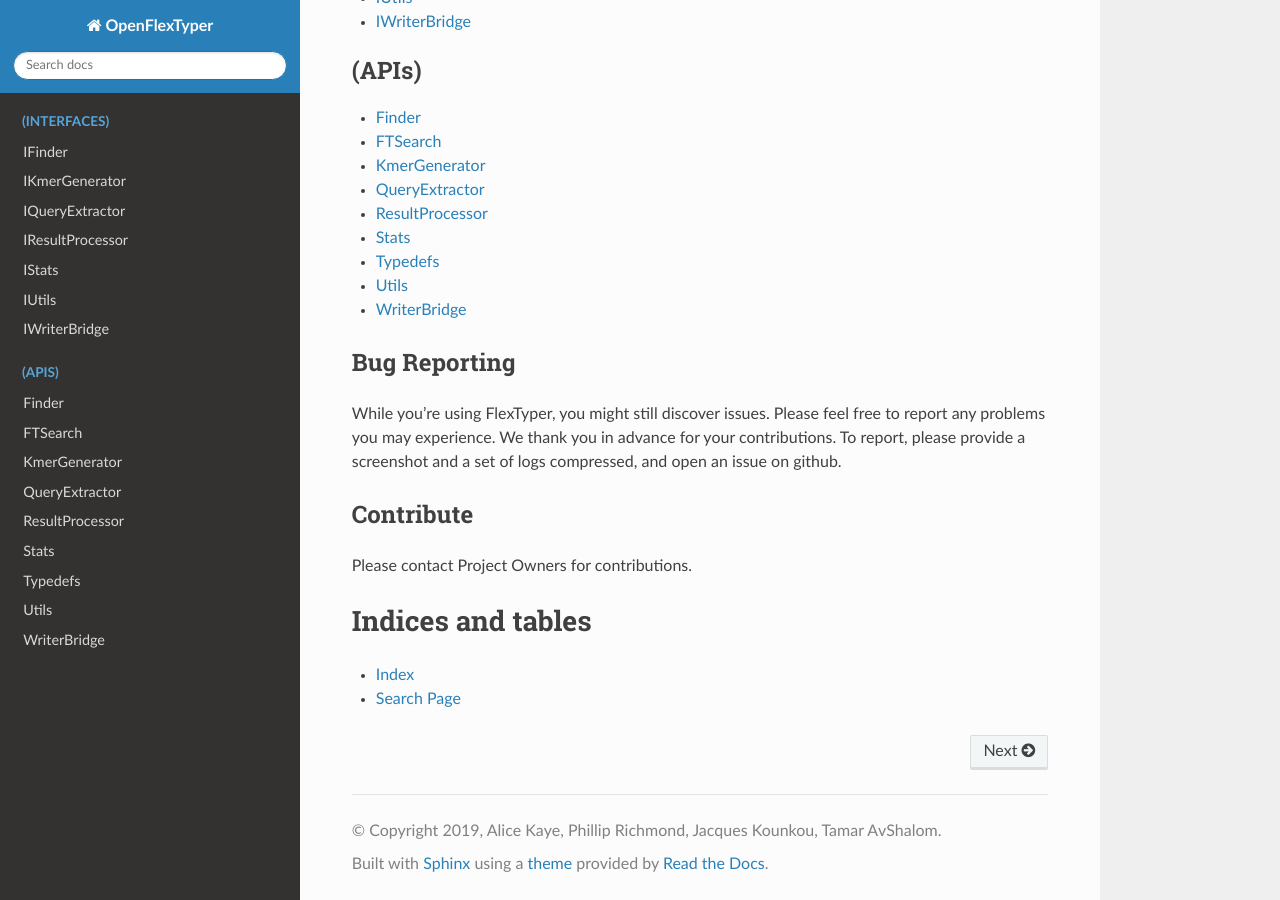
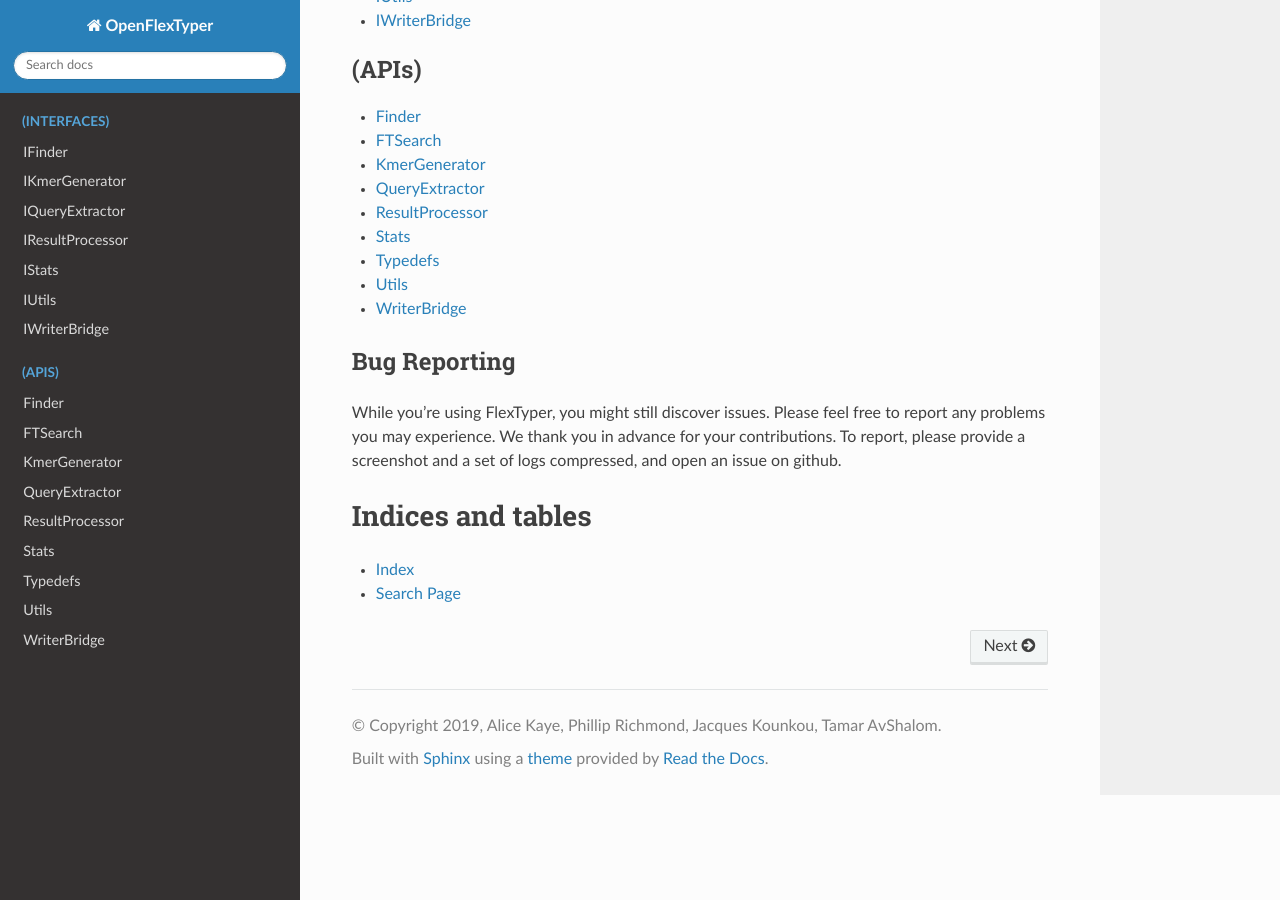
Before and after one commit to wassermanlab/OpenFlexTyper, a Sphinx documentation site: the page built from docs/source/index.rst, in a window 1280 px wide and 900 px high, scrolled down 2560 px. Built offline with Sphinx 7.4.7 and the Read the Docs theme 2.0.0, drawn with Linux system fonts in a browser that asks for light colours.

Commit message:
update doc

```diff
--- a/docs/source/index.rst
+++ b/docs/source/index.rst
@@ -10,7 +10,7 @@
 =========
 
 Requirements
-^^^^^^^^^^^^
+-------------
 
 FlexTyper requires :
 
@@ -22,7 +22,7 @@
 
 
 Quick start installation
-^^^^^^^^^^^^^^^^^^^^^^^^^
+--------------------------
 
 OpenFlexTyper is installed with the install.sh script provided in the repository.
 The installation assumes that you have git installed.
@@ -44,14 +44,14 @@
 
 
 Getting Started
-^^^^^^^^^^^^^^^
+----------------
 
 To get you started with FlexTyper, you can start by creating a
 Setting.ini file. An example can be found inside the extras directory
 in the github repository. https://github.com/wassermanlab/OpenFlexTyper
 
 Execution
-^^^^^^^^^
+----------
 
 FlexTyper provides 2 main features :
 
@@ -101,7 +101,7 @@
    flextyper searching --help
 
 Example of data indexing
-^^^^^^^^^^^^^^^^^^^^^^^^^^^^^
+--------------------------
 
 To use FlexTyper in indexing mode, you need you need to provide a FASTA
 file.
@@ -123,8 +123,9 @@
    flextyper indexing --help
 
 
+
 Code source documentation
-^^^^^^^^
+===========================
 
 .. toctree::
    :maxdepth: 1
@@ -160,17 +161,13 @@
 
 
 Bug Reporting
-^^^^^^^^^^^^^
+---------------
 
 While you’re using FlexTyper, you might still discover issues. Please
 feel free to report any problems you may experience. We thank you in
 advance for your contributions. To report, please provide a screenshot
 and a set of logs compressed, and open an issue on github.
 
-Contribute
-^^^^^^^^^^
-
-Please contact Project Owners for contributions.
 
 Indices and tables
 ==================
```
